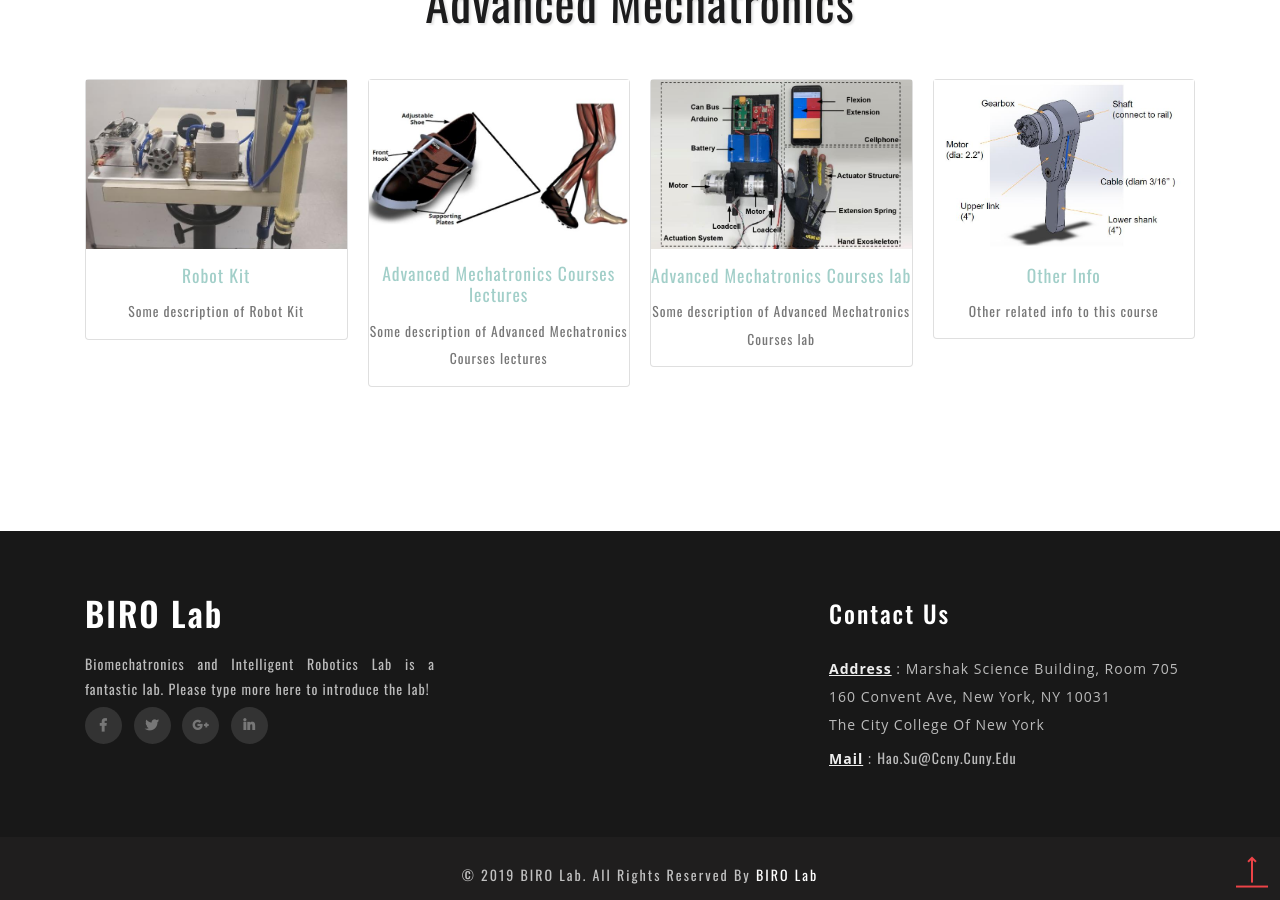
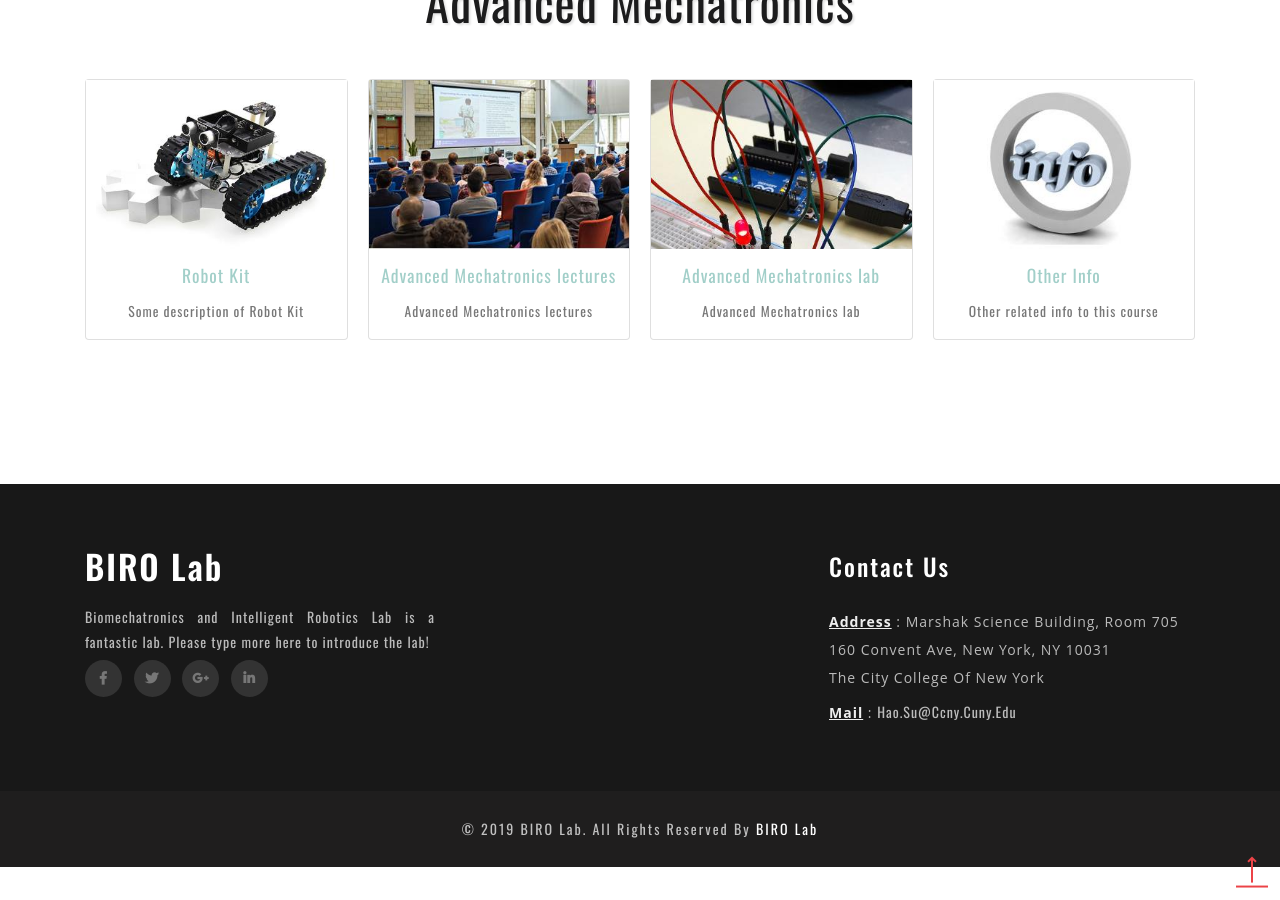
Before and after one commit to AssistiveRoboticsToolbox/AssistiveRoboticsToolbox.github.io, a Jekyll site: the page built from education.html, in a window 1280 px wide and 900 px high, scrolled down 997 px. Built offline with Jekyll 4.4.1, drawn with Linux system fonts in a browser that asks for light colours.

Commit message:
edit course

```diff
--- a/education.html
+++ b/education.html
@@ -143,7 +143,7 @@ sections:
                             <div class="card">
                                 <a href="./second-level/education/course1/lecture.html">
                                     <div class="card-body">
-                                        <img src="images/g3.jpg" alt="Collegien" class="img-fluid">
+                                        <img src="images/robotkit.jpg" alt="Collegien" class="img-fluid">
                                         <h5 class="card-title mt-3">Robot Kit
                                         </h5>
                                         <p class="card-text">
@@ -158,11 +158,11 @@ sections:
                             <div class="card">
                                 <a href="./second-level/education/course1/lab.html">
                                     <div class="card-body">
-                                        <img src="images/g1.jpg" alt="Collegien" class="img-fluid">
-                                        <h5 class="card-title mt-3">Advanced Mechatronics Courses lectures
+                                        <img src="images/lectures.jpg" alt="Collegien" class="img-fluid">
+                                        <h5 class="card-title mt-3">Advanced Mechatronics lectures
                                         </h5>
                                         <p class="card-text">
-                                            Some description of Advanced Mechatronics Courses lectures</p>
+                                            Advanced Mechatronics lectures</p>
 
                                     </div>
                                 </a>
@@ -174,11 +174,11 @@ sections:
                             <div class="card">
                                 <a href="./second-level/education/course1/projects.html">
                                     <div class="card-body">
-                                        <img src="images/g2.jpg" alt="Collegien" class="img-fluid">
-                                        <h5 class="card-title mt-3">Advanced Mechatronics Courses lab
+                                        <img src="images/labs.jpg" alt="Collegien" class="img-fluid">
+                                        <h5 class="card-title mt-3">Advanced Mechatronics lab
                                         </h5>
                                         <p class="card-text">
-                                            Some description of Advanced Mechatronics Courses lab</p>
+                                            Advanced Mechatronics lab</p>
                                     </div>
                                 </a>
                             </div>
@@ -188,7 +188,7 @@ sections:
                         <div class="cource-box-info text-center rounded">
                             <div class="card">
                                 <div class="card-body">
-                                    <img src="images/g4.jpg" alt="Collegien" class="img-fluid">
+                                    <img src="images/othersinfo.jpg" alt="Collegien" class="img-fluid">
                                     <h5 class="card-title mt-3">Other Info
                                     </h5>
                                     <p class="card-text">
```
Also changed, not shown: second-level/education/course1/lab.html (+13 -4 lines), images/labs.jpg (added), images/lectures.jpg (added), images/othersinfo.jpg (added), images/robotkit.jpg (added), img/courseoverview.jpg (added).
